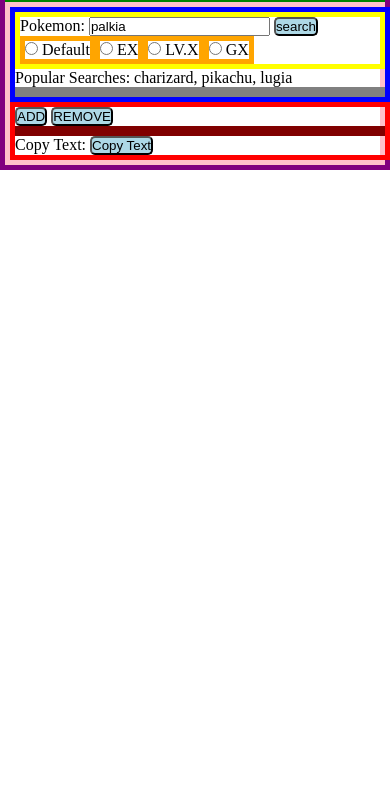
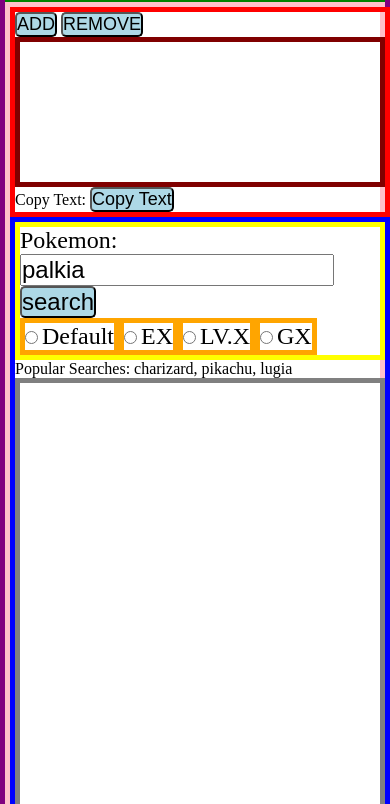
Before and after one commit to hue2Two/Pokemon-Card-App, a plain HTML site: page index.html in a window 390 px wide. Shown: the part 40-844 px from the top of the page. Drawn offline with Linux system fonts and the light colour scheme; no server answers.

Commit message:
before finalized

```diff
--- a/styles.css
+++ b/styles.css
@@ -35,6 +35,8 @@ section {
     border: solid gray 5px;
     /* display: inline; */
     text-align: center;
+    height: 85vh;
+    overflow: scroll;
 }
 
 /* img {
@@ -50,6 +52,19 @@ section {
     border: solid yellow 5px;
     display: flex;
     justify-content: space-between;
+    /* position: fixed; */
+}
+
+#forPokeSearch label {
+    font-size: x-large;
+}
+
+#forPokeSearch button {
+    font-size: x-large;
+}
+
+#forPokeSearch input {
+    font-size: x-large;
 }
 
 #special1 {
@@ -115,6 +130,7 @@ section {
 #addPokeCards {
     background-color: lightblue;
     border-radius: 5px;
+    font-size: large;
 }
 
 #addPokeCards:hover {
@@ -131,6 +147,7 @@ section {
 #removePokeCards {
     background-color: lightblue;
     border-radius: 5px;
+    font-size: large;
 }
 
 #removePokeCards:hover {
@@ -163,6 +180,7 @@ section {
 #copyText {
     background-color: lightblue;
     border-radius: 5px;
+    font-size: large;
 }
 
 #copyText:hover {
@@ -209,11 +227,12 @@ section {
     100% { transform: rotate(360deg); }
 }
 
+
 /* ---------------------------------------------------------------- */
 
 @media only screen and (max-width: 985px) {
     section {
-        flex-direction: column;
+        flex-direction: column-reverse;
     }
 
     #pokeCardsSearch {
@@ -223,6 +242,11 @@ section {
     .cardsContainerClass {
         margin: 0px;
         height: 900px;
+        overflow: scroll;
+    }
+
+    #sellPokeCards {
+        height: 140px;
         overflow: scroll;
     }
 
@@ -241,7 +265,7 @@ section {
 
 @media only screen and (max-width: 585px) {
     section {
-        flex-direction: column;
+        flex-direction: column-reverse
     }
 
     #pokeCardsSearch {
@@ -251,6 +275,11 @@ section {
     .cardsContainerClass {
         margin: 0px;
         height: 450px;
+        overflow: scroll;
+    }
+
+    #sellPokeCards {
+        height: 140px;
         overflow: scroll;
     }
 
```
